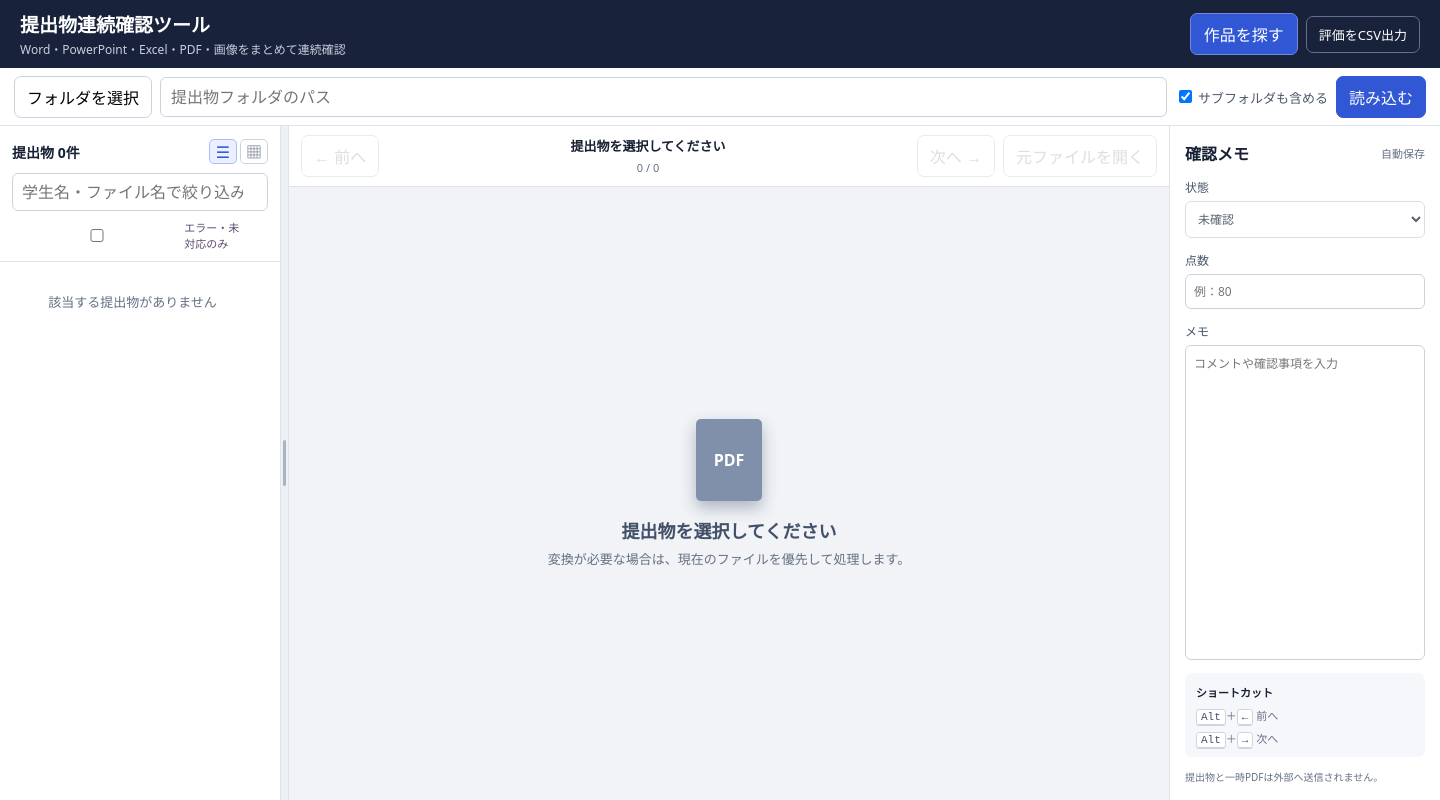
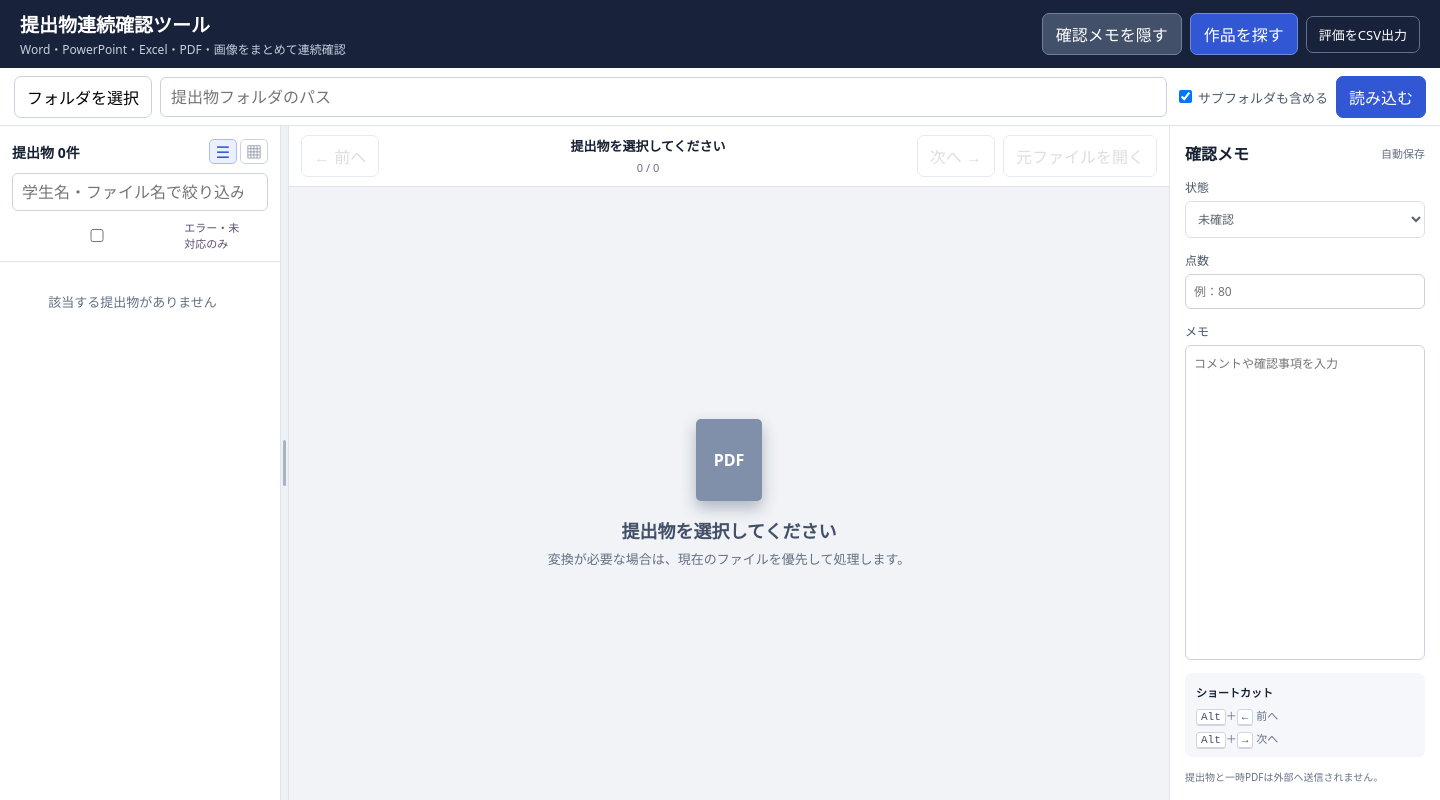
Before and after one commit to MLabPages/student-submission-viewer, an Electron app: page public/index.html in a window 1440 px wide. Drawn offline with Linux system fonts and the light colour scheme; no server answers.

Commit message:
Toggle evaluation notes panel

```diff
--- a/package.json
+++ b/package.json
@@ -1,6 +1,6 @@
 {
   "name": "student-submission-viewer",
-  "version": "1.3.0",
+  "version": "1.4.0",
   "private": true,
   "main": "electron-main.js",
   "description": "Word, PowerPoint, PDF and image submissions viewer with layout-preserving previews",
--- a/public/app.js
+++ b/public/app.js
@@ -13,6 +13,7 @@ const state = {
   progressTimer: null,
   saveTimer: null,
   viewMode: localStorage.getItem('submissionViewerMode') === 'thumbnail' ? 'thumbnail' : 'list',
+  notesVisible: localStorage.getItem('submissionViewerNotesVisible') !== 'false',
   galleryMode: false,
   panelWidths: {
     list: Number(localStorage.getItem('submissionViewerListWidth')) || 280,
@@ -22,7 +23,7 @@ const state = {
 
 const el = Object.fromEntries([
   'chooseFolder', 'folderPath', 'recursive', 'loadFolder', 'fileCount', 'search', 'needsReview', 'needsReviewCount',
-  'listView', 'thumbnailView', 'galleryMode', 'fileSplitter',
+  'listView', 'thumbnailView', 'galleryMode', 'notesToggle', 'fileSplitter',
   'conversionProgress', 'progressBar', 'progressText', 'workspace',
   'fileList', 'previous', 'next', 'currentName', 'position', 'openOriginal',
   'preview', 'placeholder', 'loading', 'loadingMessage', 'previewError',
@@ -185,7 +186,7 @@ function defaultPanelWidth(mode = state.viewMode) {
 function clampPanelWidth(width) {
   const workspaceWidth = el.workspace.getBoundingClientRect().width;
   const minimum = state.viewMode === 'thumbnail' ? 360 : 230;
-  const reserved = window.innerWidth <= 1050 ? 410 : 640;
+  const reserved = window.innerWidth <= 1050 ? 410 : (state.notesVisible ? 640 : 370);
   const maximum = Math.max(minimum, workspaceWidth - reserved);
   return Math.round(Math.min(Math.max(width, minimum), maximum));
 }
@@ -215,6 +216,16 @@ function setGalleryMode(enabled) {
   if (enabled && state.viewMode !== 'thumbnail') setViewMode('thumbnail');
   else renderList();
   if (!enabled) applyPanelWidth();
+}
+
+function setNotesVisible(visible) {
+  state.notesVisible = visible;
+  el.workspace.classList.toggle('notes-hidden', !visible);
+  el.notesToggle.classList.toggle('active', !visible);
+  el.notesToggle.setAttribute('aria-pressed', String(visible));
+  el.notesToggle.textContent = visible ? '確認メモを隠す' : '確認メモを表示';
+  localStorage.setItem('submissionViewerNotesVisible', String(visible));
+  applyPanelWidth();
 }
 
 function statusLabel(status) {
@@ -434,6 +445,7 @@ el.needsReview.addEventListener('change', () => {
 el.listView.addEventListener('click', () => { setGalleryMode(false); setViewMode('list'); });
 el.thumbnailView.addEventListener('click', () => { setGalleryMode(false); setViewMode('thumbnail'); });
 el.galleryMode.addEventListener('click', () => setGalleryMode(!state.galleryMode));
+el.notesToggle.addEventListener('click', () => setNotesVisible(!state.notesVisible));
 el.fileSplitter.addEventListener('pointerdown', (event) => {
   if (state.galleryMode) return;
   event.preventDefault();
@@ -501,5 +513,6 @@ async function restoreOpenFolder() {
 }
 
 el.needsReview.checked = localStorage.getItem('submissionViewerNeedsReview') === 'true';
+setNotesVisible(state.notesVisible);
 setViewMode(state.viewMode);
 restoreOpenFolder();
--- a/public/index.html
+++ b/public/index.html
@@ -13,6 +13,7 @@
       <p>Word・PowerPoint・Excel・PDF・画像をまとめて連続確認</p>
     </div>
     <div class="topbar-actions">
+      <button id="notesToggle" class="notes-toggle" type="button" aria-pressed="true">確認メモを隠す</button>
       <button id="galleryMode" class="gallery-button" type="button" aria-pressed="false">作品を探す</button>
       <a class="export-link" href="/api/evaluations.csv">評価をCSV出力</a>
     </div>
--- a/public/styles.css
+++ b/public/styles.css
@@ -50,6 +50,8 @@ button:disabled { cursor: default; opacity: .45; }
   font-size: 13px;
 }
 .topbar-actions { display: flex; align-items: center; gap: 8px; }
+.notes-toggle { padding: 8px 13px; color: white; background: #425069; border: 1px solid #71809a; border-radius: 7px; }
+.notes-toggle:hover, .notes-toggle.active { background: #55647d; }
 .gallery-button { padding: 8px 13px; color: white; background: #3157d5; border: 1px solid #7088df; border-radius: 7px; }
 .gallery-button:hover, .gallery-button.active { background: #4268e3; }
 
@@ -93,6 +95,8 @@ button:disabled { cursor: default; opacity: .45; }
 }
 .workspace.resizing { cursor: col-resize; user-select: none; }
 .workspace.resizing iframe { pointer-events: none; }
+.workspace.notes-hidden { grid-template-columns: var(--file-panel-width) 7px minmax(420px, 1fr); }
+.notes-hidden .evaluation-panel { display: none; }
 .workspace.gallery-mode { grid-template-columns: 1fr; }
 .gallery-mode .panel-splitter, .gallery-mode .preview-panel, .gallery-mode .evaluation-panel { display: none; }
 
--- a/scripts/smoke-test.js
+++ b/scripts/smoke-test.js
@@ -27,6 +27,7 @@ const { startServer, stopServer } = require('../server');
     assert.ok(page.includes('id="fileSplitter"'), 'Resizable panel splitter is missing.');
     assert.ok(page.includes('id="galleryMode"'), 'Gallery mode switch is missing.');
     assert.ok(page.includes('id="needsReview"'), 'Manual-review filter is missing.');
+    assert.ok(page.includes('id="notesToggle"'), 'Notes visibility toggle is missing.');
 
     const statusResponse = await fetch(`${url}/api/status`);
     assert.strictEqual(statusResponse.status, 200);
```
Also changed, not shown: README.md, 1 other file.
